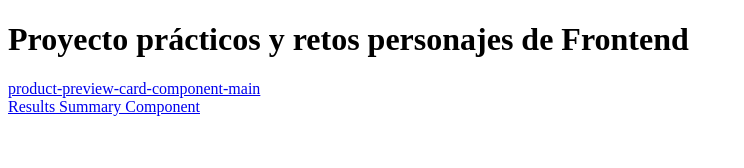
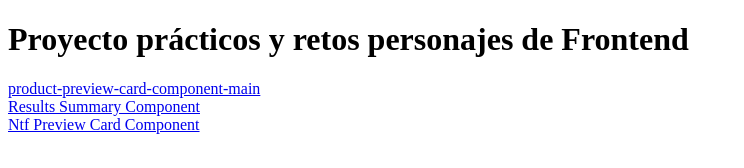
Before and after one commit to JRack92/Retos-Practicos---Proyecto, a plain HTML site: page index.html in a window 1280 px wide. Shown: the whole page, without its empty margins (0-744 px from the left). Drawn offline with Linux system fonts and the light colour scheme.

Commit message:
Se agrega un nuevo proyectoa a la lista

```diff
--- a/index.html
+++ b/index.html
@@ -20,6 +20,11 @@
             >Results Summary Component</a
           >
         </article>
+        <article>
+          <a href="./retos/Ntf Preview Card Component/index.html"
+            >Ntf Preview Card Component</a
+          >
+        </article>
       </section>
     </main>
   </body>
```
